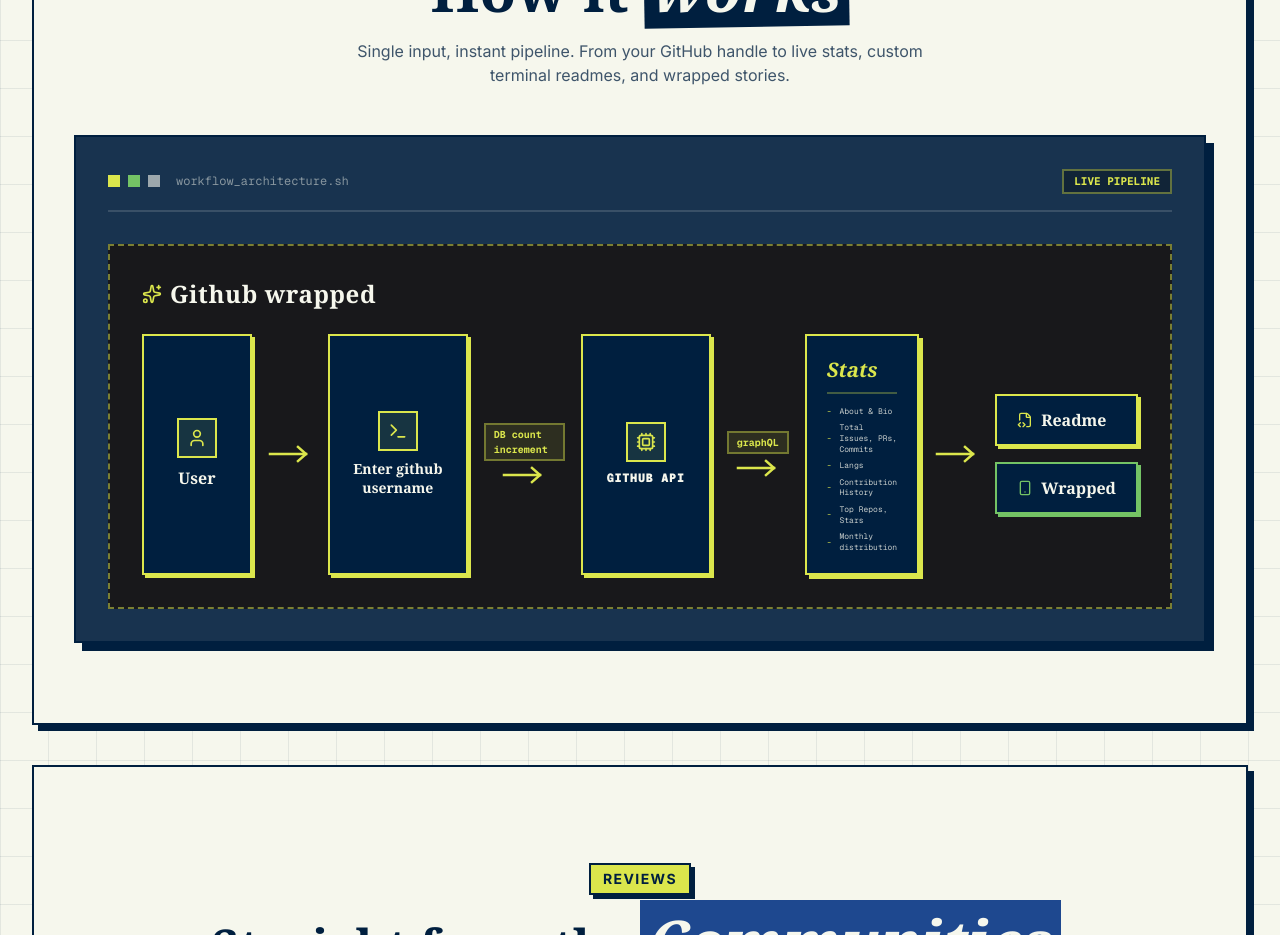
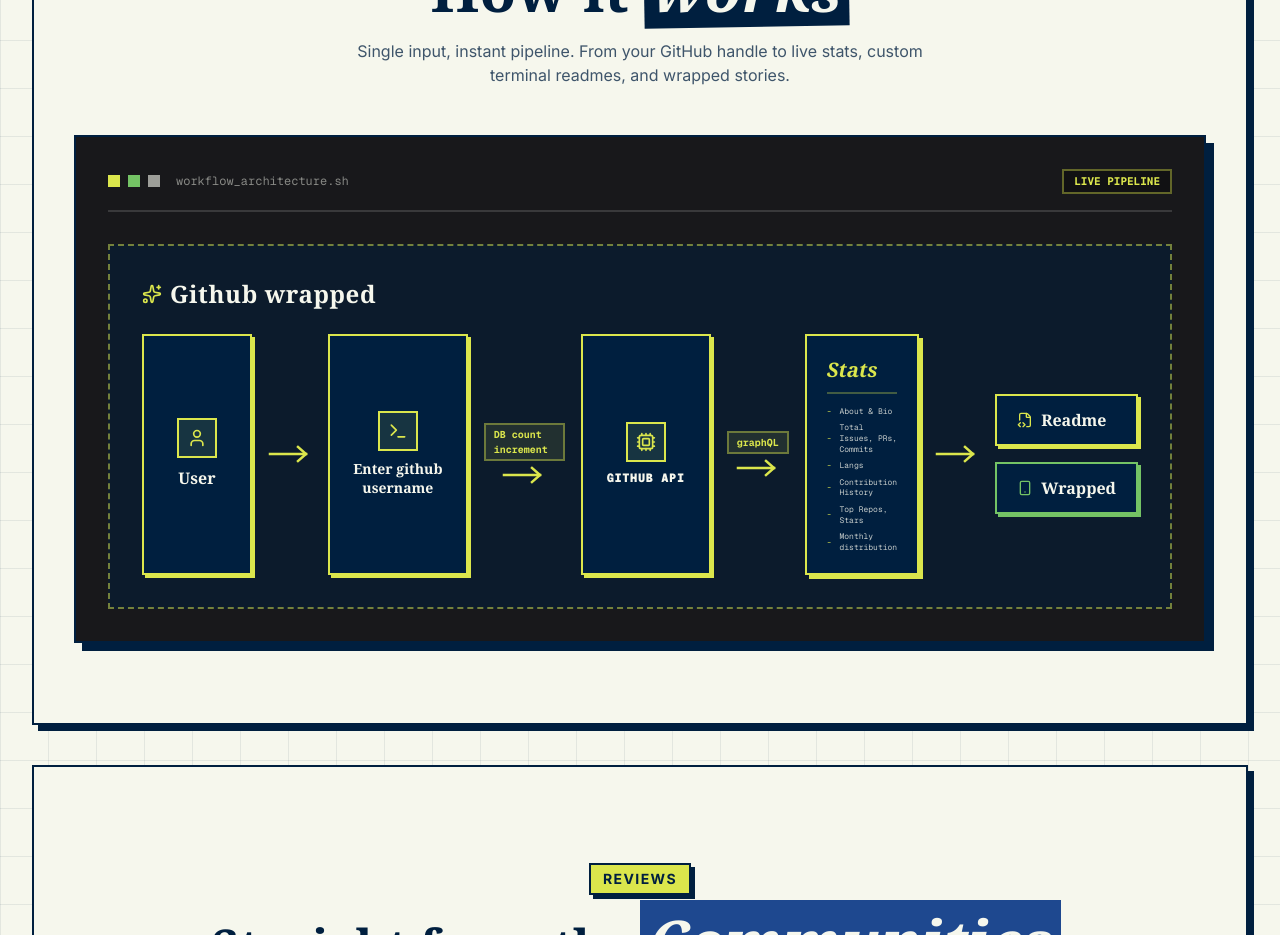
Before and after one commit to Dru-429/github-wrapped, a Next.js app: page / in a window 1280 px wide. Shown: the part 3560-4495 px from the top of the page. Built offline with nearby package versions, Linux system fonts and the light colour scheme; no server answers; the database is empty.

Commit message:
Add new theme

```diff
--- a/components/landing_ui/Working.tsx
+++ b/components/landing_ui/Working.tsx
@@ -178,7 +178,7 @@ export default function Working() {
         initial="hidden"
         whileInView="show"
         viewport={{ once: true, margin: "-50px" }}
-        className="relative mx-auto max-w-6xl border-2 border-ink bg-ink/90 p-5 text-[var(--cream)] shadow-[8px_8px_0_0_var(--ink)] md:p-8"
+        className="relative mx-auto max-w-6xl border-2 border-ink bg-zinc-900 p-5 text-[var(--cream)] shadow-[8px_8px_0_0_var(--ink)] md:p-8"
       >
         {/* Terminal Header Chrome */}
         <div className="mb-8 flex items-center justify-between border-b-2 border-[var(--cream)]/15 pb-4">
@@ -196,7 +196,7 @@ export default function Working() {
         </div>
 
         {/* Outer Frame */}
-        <div className="relative border-2 border-dashed border-[var(--lime)]/50 bg-zinc-900 p-4 md:p-8">
+        <div className="relative border-2 border-dashed border-[var(--lime)]/50 bg-ink/50 p-4 md:p-8">
           <div className="mb-6 flex items-center gap-2">
             <Sparkles className="h-5 w-5 text-[var(--lime)]" />
             <h3 className="font-display text-xl font-bold tracking-wide text-[var(--cream)] md:text-2xl">
```
